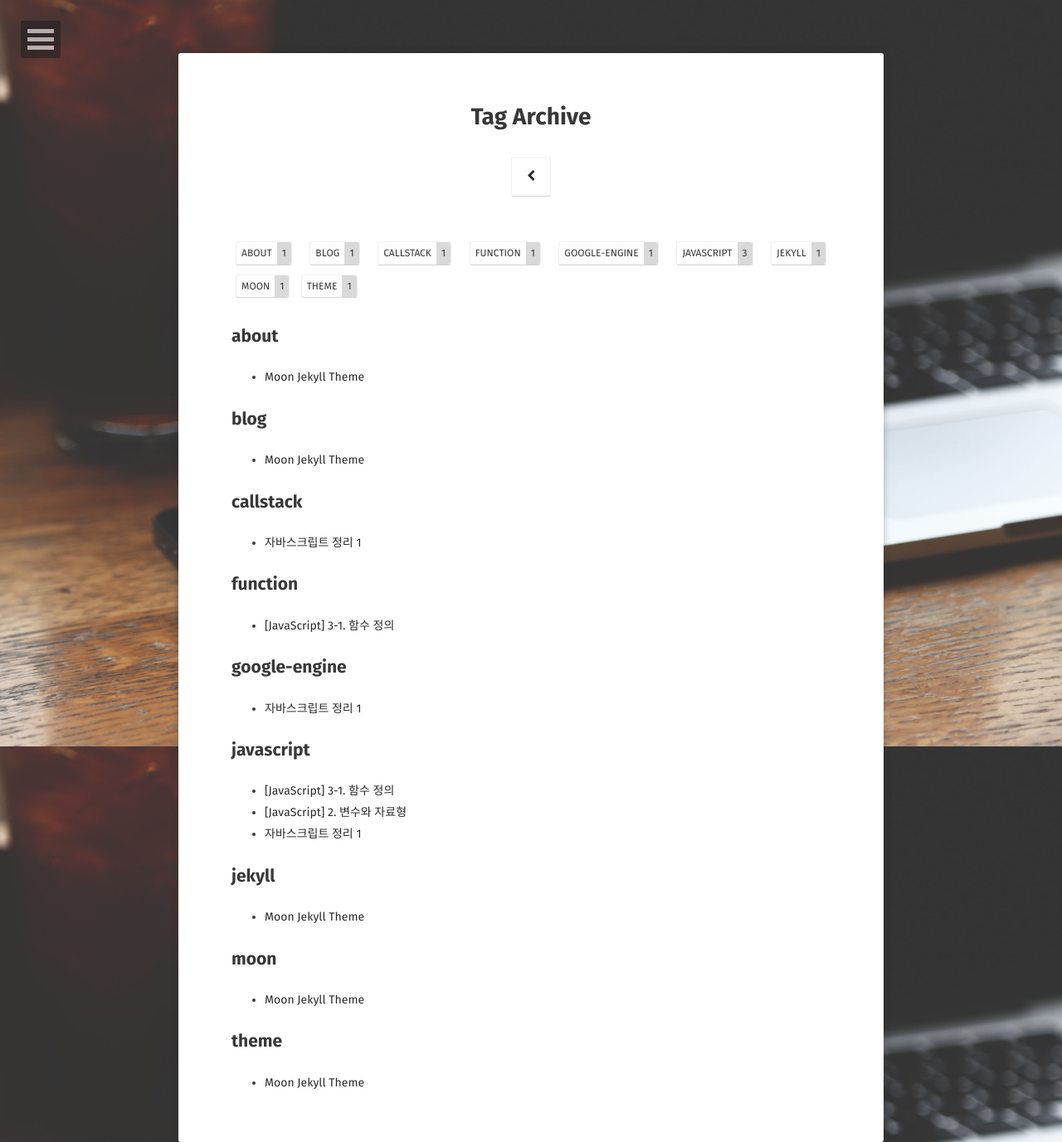
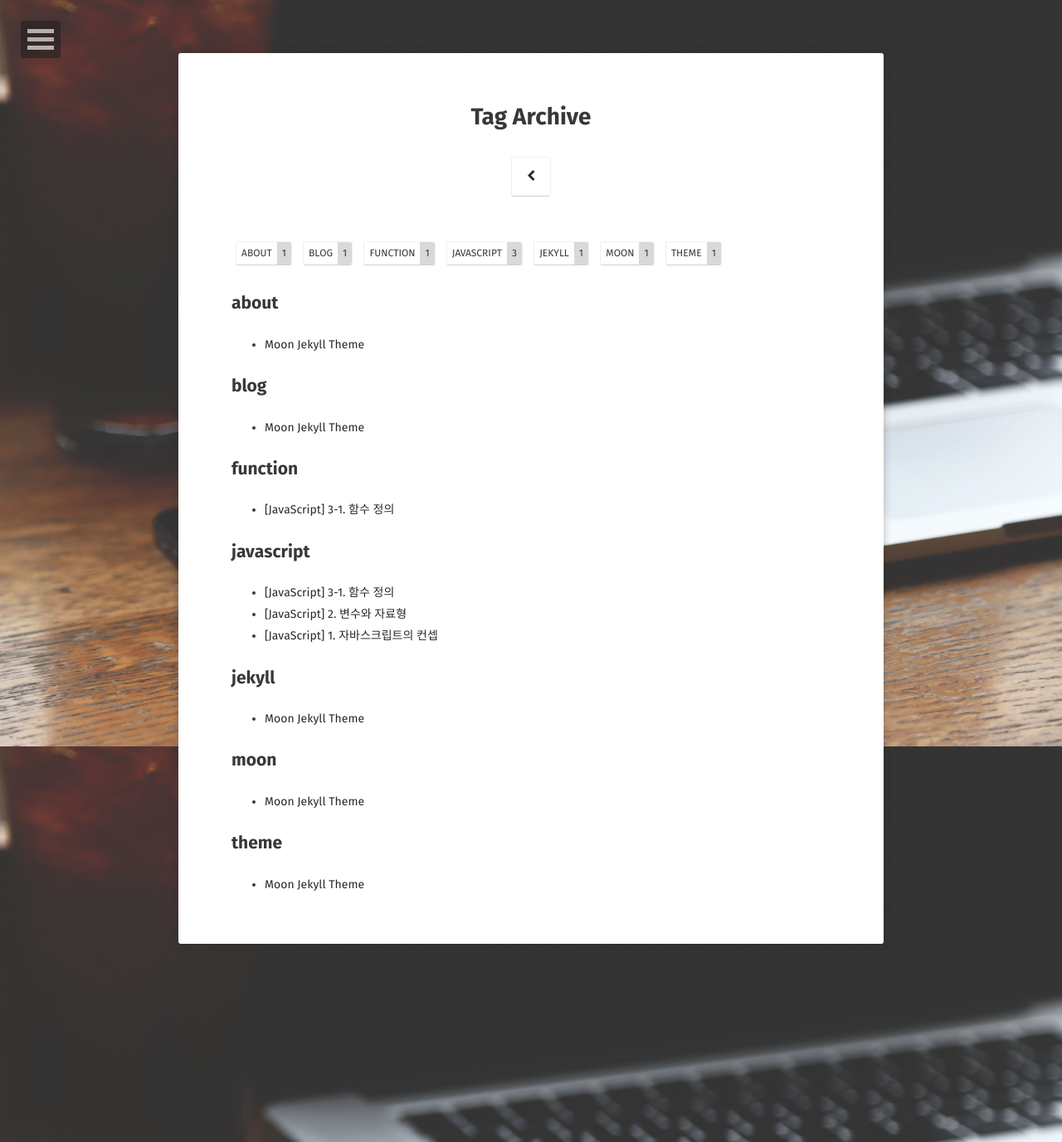
Before and after one commit to BKJang/DEVLOG, a Jekyll site: the page built from tags/index.html, in a window 1280 px wide. Shown: the whole page at 83% size. Built offline with Jekyll 4.4.1, drawn with Linux system fonts in a browser that asks for light colours; some web fonts are replaced.

Commit message:
Update Concept Of JavaScript

```diff
--- a/_posts/javascript/2018-09-11-Concept_of_JavaScript.md
+++ b/_posts/javascript/2018-09-11-Concept_of_JavaScript.md
@@ -1,12 +1,10 @@
 ---
 layout: post
-title:  "자바스크립트 정리 1"
-date:   2018-09-11
-excerpt: "엔진 & 런타임 & 콜스텍에 대해서"
+title:  "[JavaScript] 1. 자바스크립트의 컨셉"
+date:   2018-01-02
+excerpt: "자바스크립트의 컨셉에 대해서"
 tag:
 - javascript
-- google-engine
-- callstack
 comments: true
 ---
 
```
